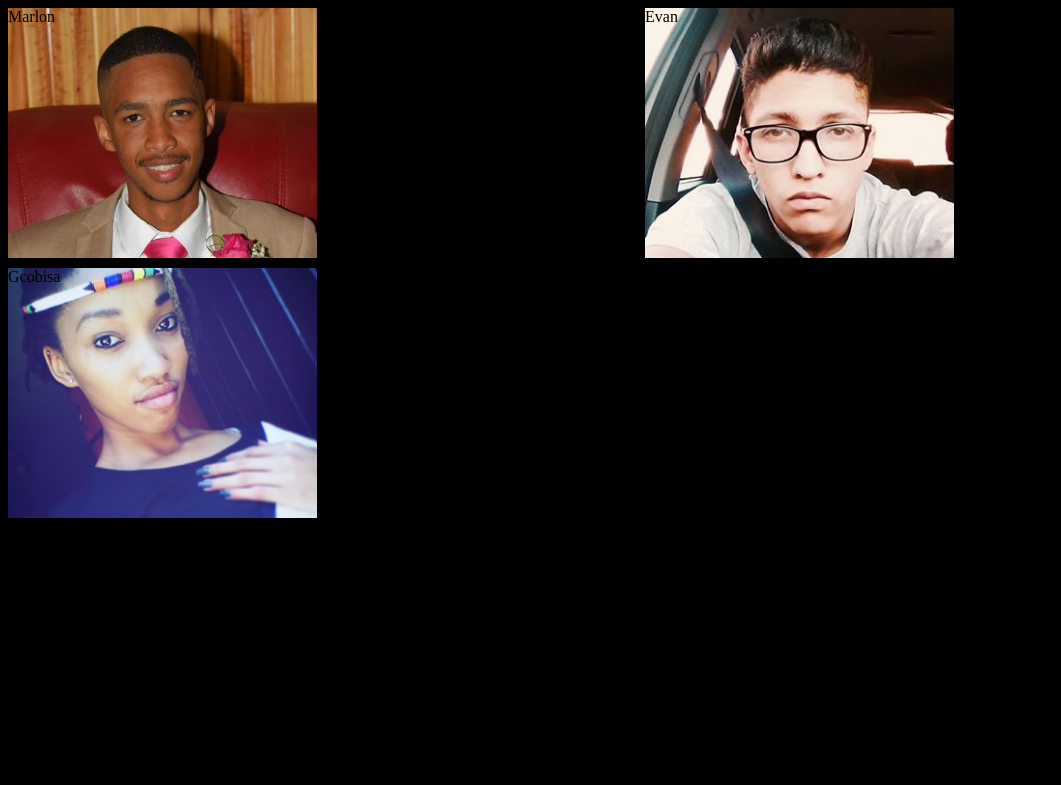
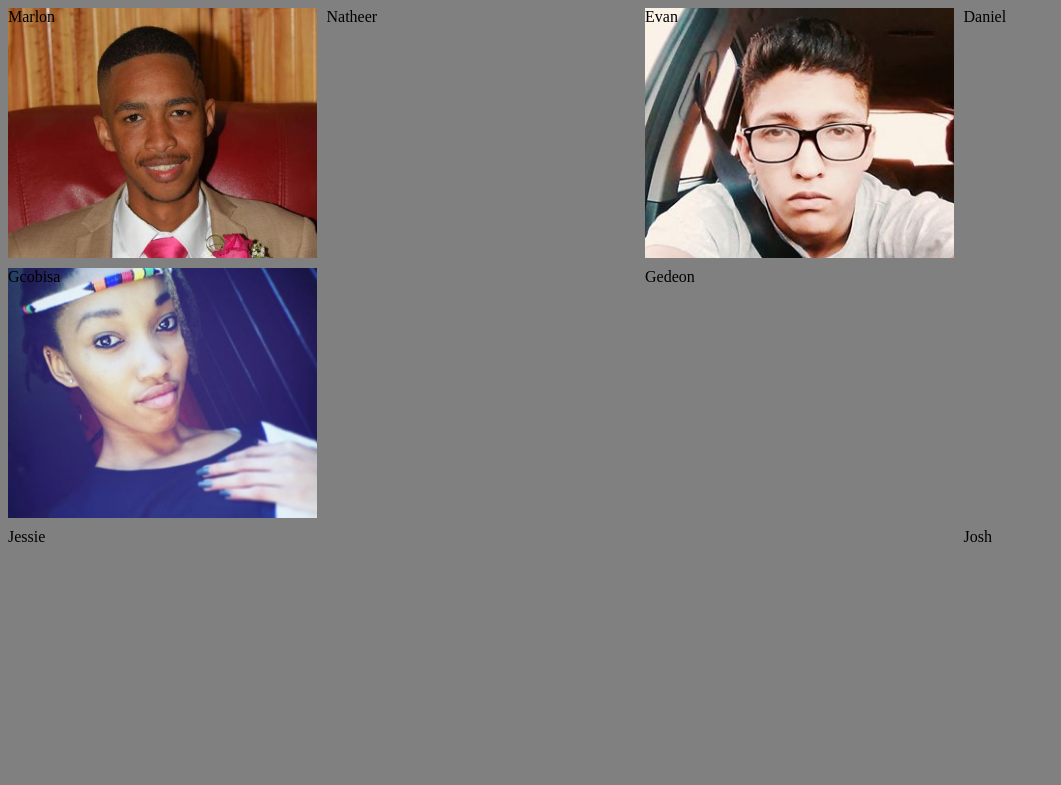
Before and after one commit to SheldonOrgill/Masonry_Gallery, a plain HTML site: page index.html in a window 1280 px wide. Shown: the top 785 px of the page, without its empty margins (0-1061 px from the left). Drawn offline with Linux system fonts and the light colour scheme.

Commit message:
background color changed an added comments in css

```diff
--- a/css/styles.css
+++ b/css/styles.css
@@ -15,16 +15,16 @@ html {
   }
 
   body {
-      background-color: black;
+      background-color: grey;
   }
-
+/* main container */
   .container {
       display: grid;
       grid-template-columns: repeat(auto-fill, minmax(250px,1fr));
       grid-gap: 10px;
       grid-auto-rows: 250px;
   }
-
+/* items are all the pictures of the people in my class */
   .item1 {
       background-image: url(../img/marlon.jpg);
       background-size: cover;
```
